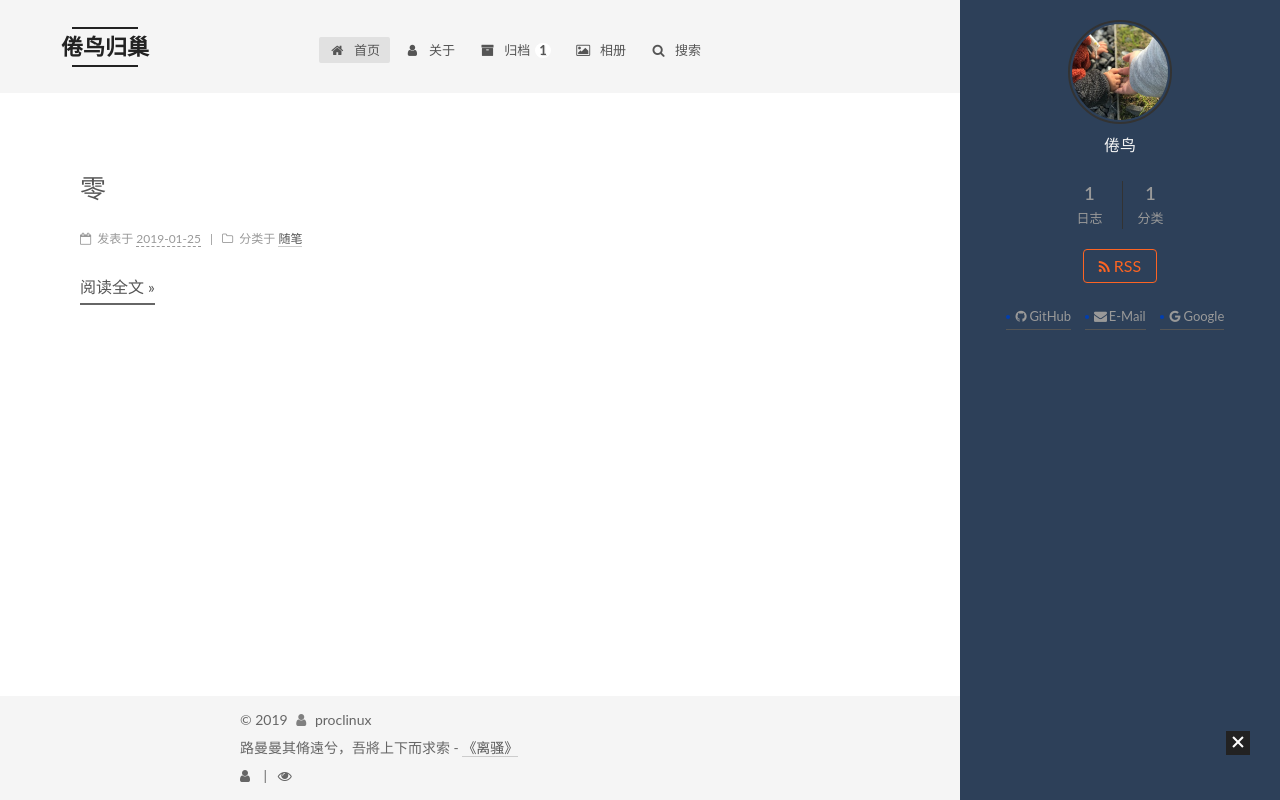
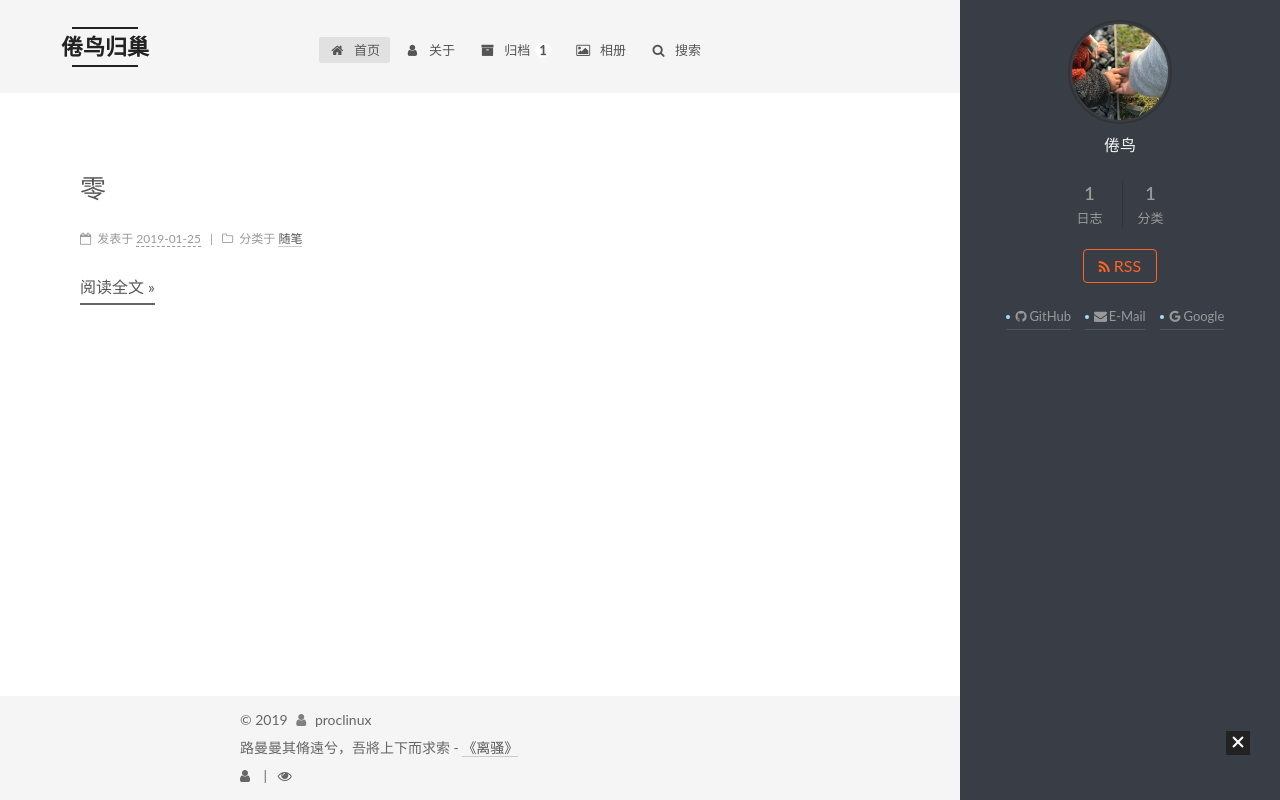
Before and after one commit to proclinux/proclinux.github.io, a plain HTML site: page index.html in a window 1280 px wide. Both pictures are taken after a click on the element 1238 px from the left and 743 px from the top of the page. Drawn offline with Linux system fonts and the light colour scheme; some packages are replaced by stand-ins of ours; a script that the page names is missing.

Commit message:
Site updated: 2019-01-25 16:16:05

```diff
--- a/css/main.css
+++ b/css/main.css
@@ -2027,7 +2027,7 @@ pre .javascript .function {
   width: 4px;
   height: 4px;
   border-radius: 50%;
-  background: #003eb1;
+  background: #acddfe;
 }
 .links-of-blogroll {
   font-size: 13px;
@@ -3004,7 +3004,7 @@ hr {
   }
 }
 #sidebar {
-  background: #2d4059;
+  background: #393e46;
   box-shadow: none;
 }
 #QR > div:hover p {
```
